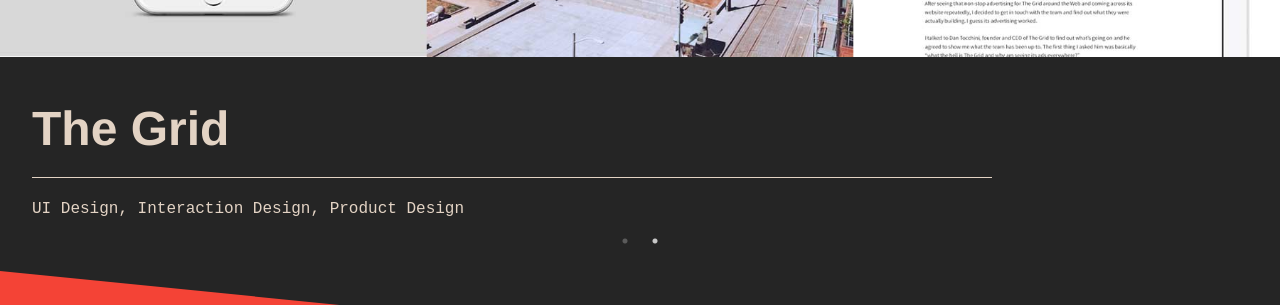
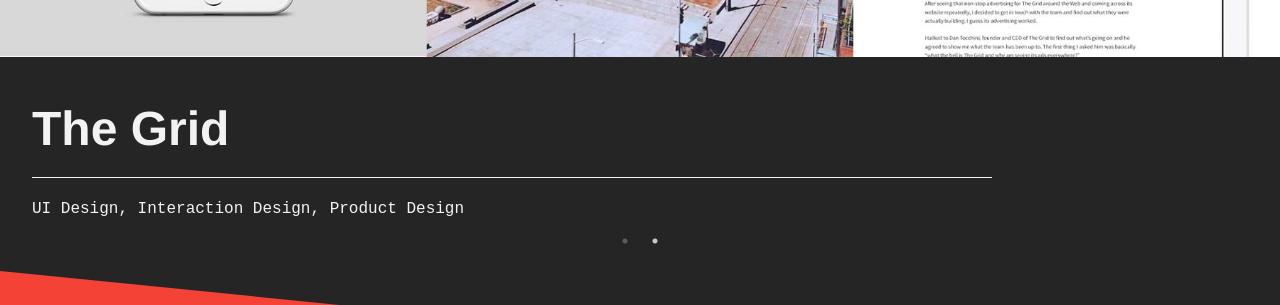
Before and after one commit to morfdesign/morfdesign.github.io, a Jekyll site: the page built from index.html, in a window 1280 px wide. Shown: the part 2596-2901 px from the top of the page. Built offline with Jekyll 4.4.1, drawn with Linux system fonts in a browser that asks for light colours; nearby versions of some CDN libraries.

Commit message:
changed off-white to gray in WORK

```diff
--- a/_sass/_colors.scss
+++ b/_sass/_colors.scss
@@ -5,6 +5,7 @@ $off-white: #e3d3c4;
 $cyan: #67c9bb;
 $blk: #1f1a17;
 $charcoal: #252525;
+$gray: #F2F2F2;
 
 // Background Colors
 .bg-red{background-color:#F44336;}
--- a/css/main.scss
+++ b/css/main.scss
@@ -74,7 +74,7 @@
 }
 
 .project-box {
-  color: $off-white;
+  color: $gray;
   top: 2rem;
   left: 2rem;
   z-index: 5;
```
